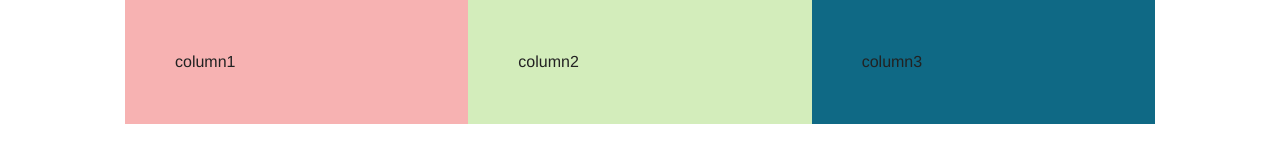
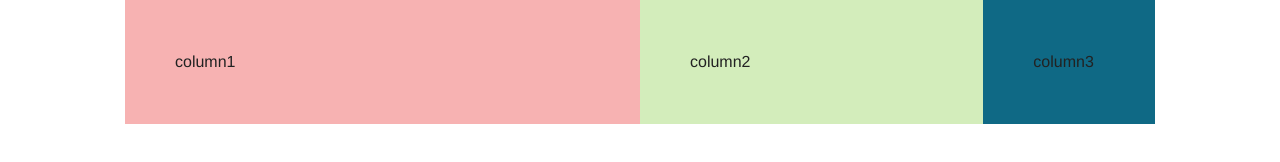
Before and after one commit to fobabett/redgreenblue, a website: page index.html in a window 1280 px wide. Drawn offline with Linux system fonts and the light colour scheme.

Commit message:
columns working at all query ranges

```diff
--- a/index.html
+++ b/index.html
@@ -11,13 +11,13 @@
   <div class="block_section">
     <div class="row">
       <div class="row">
-        <div class="small-6 large-4 columns color_block" id="red">
+        <div class="small-6 medium-12 large-6 columns color_block" id="red">
           <div>column1</div>
         </div>
-        <div class="small-4 large-4 columns color_block" id="green">
+        <div class="small-6 medium-6 large-4 columns color_block" id="green">
           <div>column2</div>
         </div>
-        <div class="small-2 large-4 columns color_block" id="blue">
+        <div class="small-12 medium-6 large-2 columns color_block" id="blue">
           <div>column3</div>
         </div>
       </div>
--- a/sass/partials/_settings.scss
+++ b/sass/partials/_settings.scss
@@ -151,36 +151,36 @@ $include-html-global-classes: $include-html-classes;
 // d. Media Query Ranges
 // - - - - - - - - - - - - - - - - - - - - - - - - -
 
-// $small-range: (0em, 40em);
-// $medium-range: (40.063em, 64em);
-// $large-range: (64.063em, 90em);
-// $xlarge-range: (90.063em, 120em);
-// $xxlarge-range: (120.063em, 99999999em);
+$small-range: (0em, 40em);
+$medium-range: (40.063em, 64em);
+$large-range: (64.063em, 90em);
+$xlarge-range: (90.063em, 120em);
+$xxlarge-range: (120.063em, 99999999em);
 
-// $screen: "only screen";
+$screen: "only screen";
 
-// $landscape: "#{$screen} and (orientation: landscape)";
-// $portrait: "#{$screen} and (orientation: portrait)";
+$landscape: "#{$screen} and (orientation: landscape)";
+$portrait: "#{$screen} and (orientation: portrait)";
 
-// $small-up: $screen;
-// $small-only: "#{$screen} and (max-width: #{upper-bound($small-range)})";
+$small-up: $screen;
+$small-only: "#{$screen} and (max-width: #{upper-bound($small-range)})";
 
-// $medium-up: "#{$screen} and (min-width:#{lower-bound($medium-range)})";
-// $medium-only: "#{$screen} and (min-width:#{lower-bound($medium-range)}) and (max-width:#{upper-bound($medium-range)})";
+$medium-up: "#{$screen} and (min-width:#{lower-bound($medium-range)})";
+$medium-only: "#{$screen} and (min-width:#{lower-bound($medium-range)}) and (max-width:#{upper-bound($medium-range)})";
 
-// $large-up: "#{$screen} and (min-width:#{lower-bound($large-range)})";
-// $large-only: "#{$screen} and (min-width:#{lower-bound($large-range)}) and (max-width:#{upper-bound($large-range)})";
+$large-up: "#{$screen} and (min-width:#{lower-bound($large-range)})";
+$large-only: "#{$screen} and (min-width:#{lower-bound($large-range)}) and (max-width:#{upper-bound($large-range)})";
 
-// $xlarge-up: "#{$screen} and (min-width:#{lower-bound($xlarge-range)})";
-// $xlarge-only: "#{$screen} and (min-width:#{lower-bound($xlarge-range)}) and (max-width:#{upper-bound($xlarge-range)})";
+$xlarge-up: "#{$screen} and (min-width:#{lower-bound($xlarge-range)})";
+$xlarge-only: "#{$screen} and (min-width:#{lower-bound($xlarge-range)}) and (max-width:#{upper-bound($xlarge-range)})";
 
-// $xxlarge-up: "#{$screen} and (min-width:#{lower-bound($xxlarge-range)})";
-// $xxlarge-only: "#{$screen} and (min-width:#{lower-bound($xxlarge-range)}) and (max-width:#{upper-bound($xxlarge-range)})";
+$xxlarge-up: "#{$screen} and (min-width:#{lower-bound($xxlarge-range)})";
+$xxlarge-only: "#{$screen} and (min-width:#{lower-bound($xxlarge-range)}) and (max-width:#{upper-bound($xxlarge-range)})";
 
-// Legacy
-// $small: $medium-up;
-// $medium: $medium-up;
-// $large: $large-up;
+Legacy
+$small: $medium-up;
+$medium: $medium-up;
+$large: $large-up;
 
 // We use this as cursors values for enabling the option of having custom cursors in the whole site's stylesheet
 // $cursor-crosshair-value: crosshair;
--- a/sass/styles.scss
+++ b/sass/styles.scss
@@ -1,5 +1,5 @@
 @import "partials/settings";
-@import "../bower_components/foundation/scss/foundation";
+@import "bower_components/foundation/scss/foundation";
 
 .color_block {
   padding: 50px;
```
